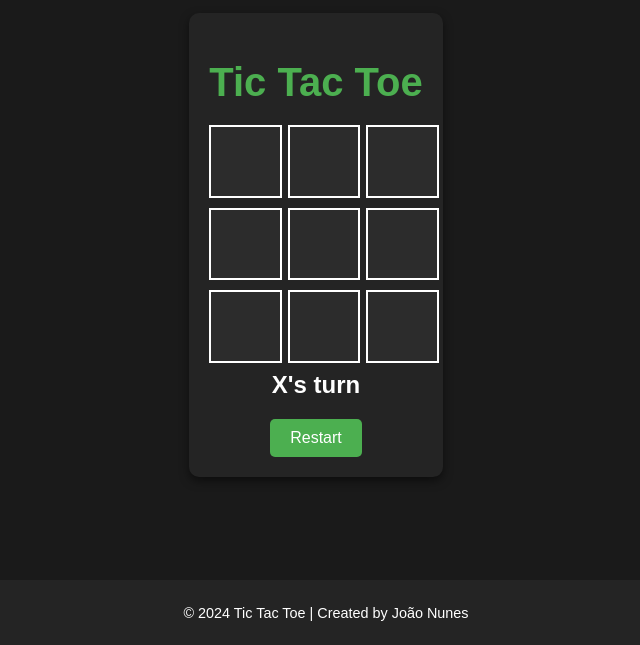
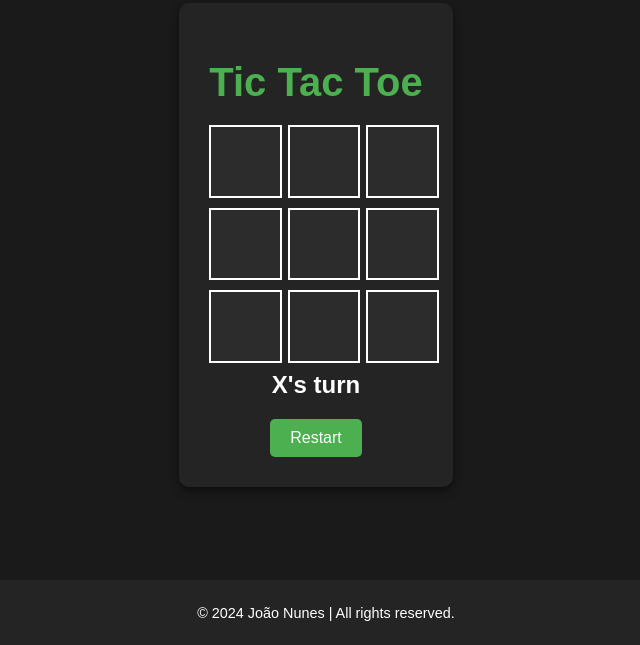
Before and after one commit to Joummm/Tic-Tac-Toe, a plain HTML site: page index.html in a window 1280 px wide. Shown: the part 155-800 px from the top of the page, without its empty margins (324-964 px from the left). Drawn offline with Linux system fonts and the light colour scheme.

Commit message:
Add files via upload

```diff
--- a/index.html
+++ b/index.html
@@ -27,7 +27,7 @@
     </div>
     <!-- Footer section -->
     <footer>
-        <p>&copy; 2024 Tic Tac Toe | Created by João Nunes</p>
+        <p>&copy; 2024 João Nunes | All rights reserved.</p>
     </footer>
     <script src="index.js"></script>
 </body>
--- a/style.css
+++ b/style.css
@@ -4,20 +4,20 @@ body {
     color: #ffffff;
     font-family: Arial, sans-serif;
     margin: 0;
-    padding: 0;
     display: flex;
     flex-direction: column;
-    min-height: 100vh;
+    min-height: 100vh; /* Ensures full-height for the page */
 }
 
-/* Game container styling */
+/* Ensures main content stays centered */
 #gameContainer {
-    margin: auto;
+    margin: auto; /* Centers the container */
     text-align: center;
-    padding: 20px;
+    padding: 30px;
     border-radius: 10px;
     background: #242424;
     box-shadow: 0px 4px 10px rgba(0, 0, 0, 0.5);
+    width: fit-content; /* Shrinks to fit content */
 }
 
 /* Game title styling */
@@ -86,7 +86,7 @@ footer {
     text-align: center;
     padding: 10px;
     font-size: 0.9rem;
-    position: absolute;
+    position: fixed; /* Fixes footer at the bottom */
     bottom: 0;
-    width: 100%;
+    width: 100%; /* Ensures footer spans the full width */
 }
```
